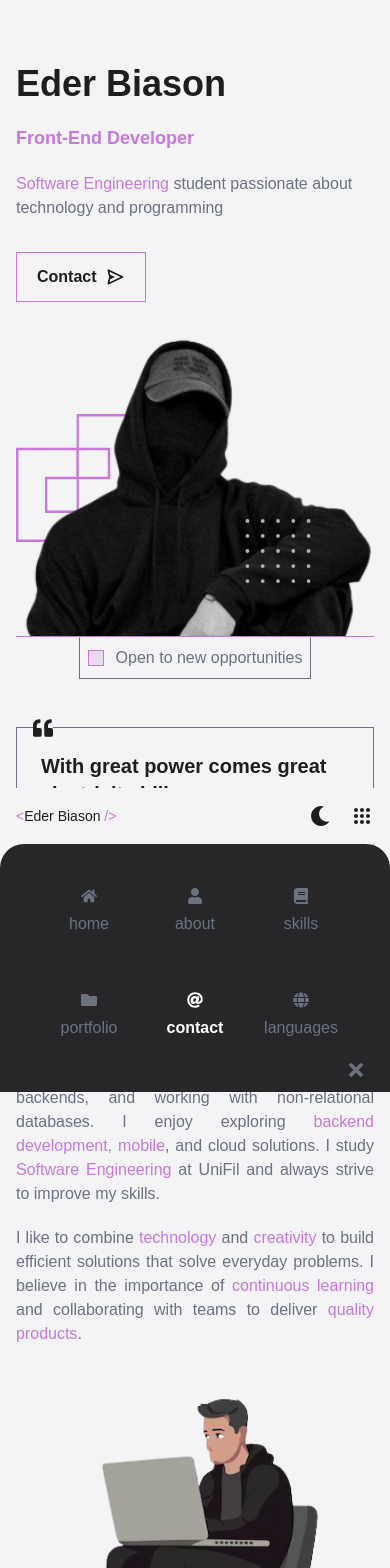
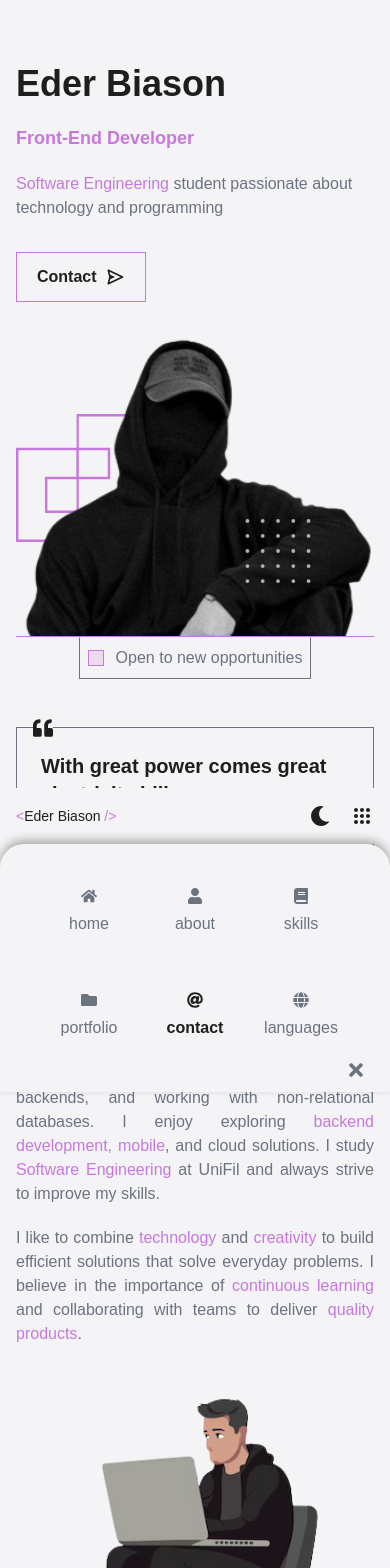
Before and after one commit to ederbiason/ederbiason.dev, a Next.js app: page / in a window 390 px wide. Shown: the top 1568 px of the page. Built offline with nearby package versions, Linux system fonts and the light colour scheme; a web font is replaced by a local one.

Commit message:
style: update header styles for proper dark/light mode support

```diff
--- a/src/components/Header.tsx
+++ b/src/components/Header.tsx
@@ -94,8 +94,8 @@ export function Header() {
                 </Link>
 
                 <div
-                    className={`fixed md:static md:w-fit bottom-0 left-0 bg-zinc-800 rounded-t-3xl text-textColor w-full h-fit flex flex-col p-6 pb-3 transform transition-transform ${isMenuOpen ? "translate-y-0" : "translate-y-full md:translate-y-0"
-                        } md:bottom-auto md:left-auto md:flex md:items-center md:bg-transparent md:p-0`}
+                    className={`fixed md:static md:w-fit bottom-0 left-0 bg-background shadow-[0px_-4px_10px_rgba(0,0,0,0.3)] rounded-t-3xl text-textColor w-full h-fit flex flex-col p-6 pb-3 transform transition-transform ${isMenuOpen ? "translate-y-0" : "translate-y-full md:translate-y-0"
+                        } md:bottom-auto md:left-auto md:flex md:items-center md:shadow-none md:p-0`}
                 >
                     <ul className="grid grid-cols-3 px-10 py-5 justify-items-center md:flex md:px-0 md:py-0 gap-14 md:gap-5 lg:gap-10">
                         {menuItems.map((item) => (
@@ -103,7 +103,7 @@ export function Header() {
                                 <Link
                                     href={item.href}
                                     className={`flex flex-col md:flex-row items-center gap-2 transition-colors ${activeSection === item.href.slice(1)
-                                        ? "font-bold text-white md:text-titleColor"
+                                        ? "font-bold text-titleColor md:text-titleColor"
                                         : "hover:text-titleColor"
                                         }`}
                                     onClick={() => {
@@ -136,17 +136,17 @@ export function Header() {
                             </button>
                             {isLangMenuOpen && (
                                 <div
-                                    className="absolute -top-24 -left-1/3 md:top-8 md:left-0 bg-zinc-700 text-sm rounded-lg shadow-lg py-2"
+                                    className="absolute -top-24 -left-1/3 md:top-8 md:left-0 bg-background border border-borderColor text-sm rounded-lg shadow-lg py-2"
                                     onMouseLeave={() => setIsLangMenuOpen(false)}
                                 >
                                     <button
-                                        className={`block w-full px-4 py-2 hover:bg-zinc-600 ${activeLanguage === "pt" && "text-white"}`}
+                                        className={`block w-full px-4 py-2 hover:bg-zinc-600 hover:bg-opacity-30 ${activeLanguage === "pt" && "text-titleColor font-bold"}`}
                                         onClick={() => changeLanguage("pt")}
                                     >
                                         {activeLanguage === "pt" ? "Português" : "Portuguese"}
                                     </button>
                                     <button
-                                        className={`block w-full px-4 py-2 hover:bg-zinc-600 ${activeLanguage === "en" && "text-white"}`}
+                                        className={`block w-full px-4 py-2 hover:bg-zinc-600 hover:bg-opacity-30 ${activeLanguage === "en" && "text-titleColor font-bold"}`}
                                         onClick={() => changeLanguage("en")}
                                     >
                                         {activeLanguage === "pt" ? "Inglês" : "English"}
--- a/src/locales/en.json
+++ b/src/locales/en.json
@@ -160,7 +160,7 @@
                 "title": "Portfolio",
                 "image": "/images/projects/portfolio.png",
                 "linkGithub": "https://github.com/ederbiason/ederbiason.dev",
-                "linkDeploy": "",
+                "linkDeploy": "https://ederbiason-dev.vercel.app/",
                 "tags": [
                     "NextJS",
                     "React",
--- a/src/locales/pt.json
+++ b/src/locales/pt.json
@@ -160,7 +160,7 @@
                 "title": "Portfólio",
                 "image": "/images/projects/portfolio.png",
                 "linkGithub": "https://github.com/ederbiason/ederbiason.dev",
-                "linkDeploy": "",
+                "linkDeploy": "https://ederbiason-dev.vercel.app/",
                 "tags": [
                     "NextJS",
                     "React",
```
